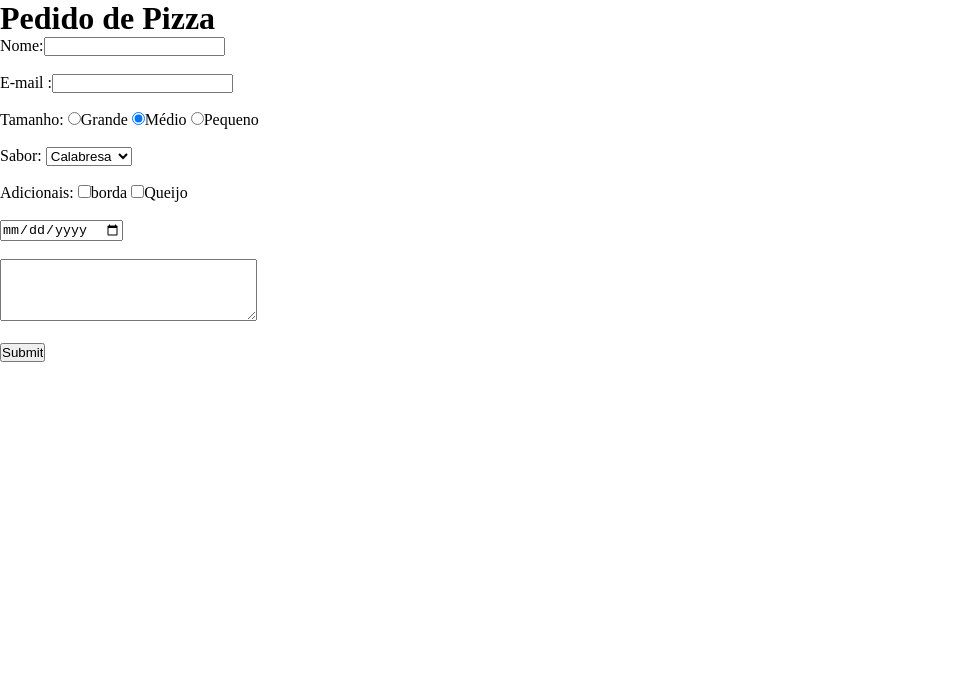
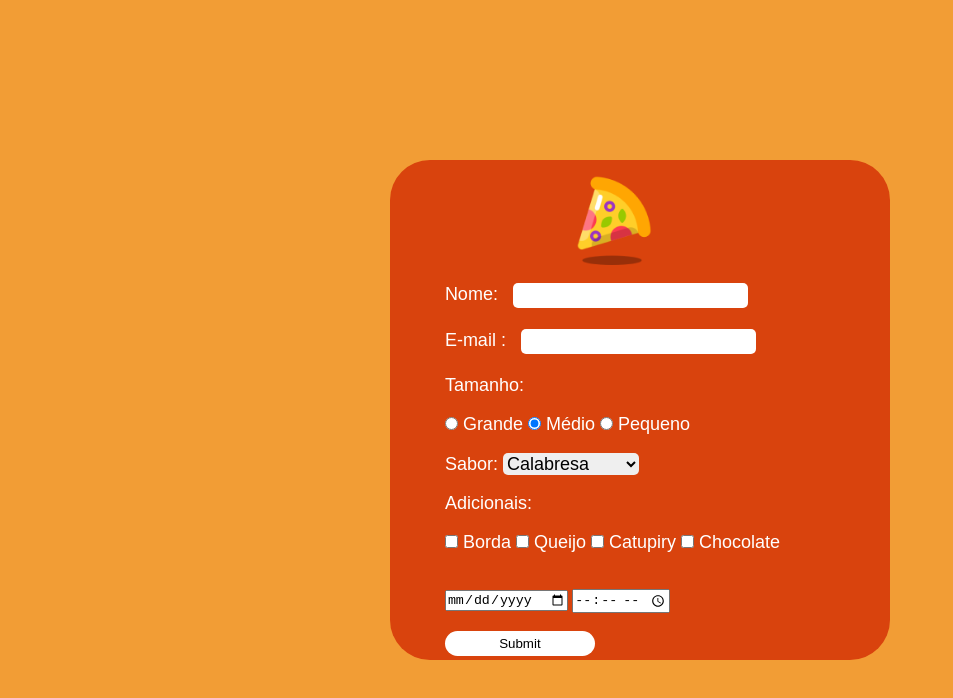
Before and after one commit to SantiagoChiniske/formulario_Pizzaria, a plain HTML site: page index.html in a window 1280 px wide. Shown: the whole page, without its empty margins (0-953 px from the left). Drawn offline with Linux system fonts and the light colour scheme.

Commit message:
Adicionando a estilização

```diff
--- a/index.html
+++ b/index.html
@@ -6,40 +6,64 @@
     <meta name="viewport" content="width=device-width, initial-scale=1.0">
     <link rel="stylesheet" href="style.css">
     <title>Pedido de pizza</title>
+    <link rel="icon" href="./logo-pizza.png">
 </head>
 <body>
 
     <div id="container">
-        <h1>Pedido de Pizza</h1>
 
+        <div id="box" >
+            <img src="./logo-pizza.png" alt="" id="logo-pizza">
+        <br>
             <form method="post" action="teste.jsp">
 
+                <div id="nome-email">
+                    <p>Nome:<input type="text" name="nome" ><br><br></p>
+                    <p> E-mail :<input type="email" name="email" ><br><br></p>
+                </div>
 
-            Nome:<input type="text" name="nome" ><br><br>
-            E-mail :<input type="email" name="email" ><br><br>
 
-            Tamanho:
-            <input type="radio" name="Tamanho"  value="G">Grande
-            <input type="radio" name="Tamanho"  value="M" checked>Médio
-            <input type="radio" name="Tamanho"  value="P">Pequeno
+                <p>Tamanho: </p> <br>
+                <label>
+                    <input type="radio" name="Tamanho"  value="G"> Grande
+                    <input type="radio" name="Tamanho"  value="M" checked> Médio
+                    <input type="radio" name="Tamanho"  value="P"> Pequeno
+                </label>
+
                 <br><br>
-            Sabor:
-            <select name="sabor" id="">
+
+
+                <div id="option">
+                    <label for="">Sabor: </label>
+                    <select name="sabor" id="" aria-placeholder="Selecione">
                         <option value="">Calabresa</option>
                         <option value="">Napolitana</option>
                         <option value="">4 queijos</option>
+                        <option value="">Crocante</option>
+                        <option value="">Milho Catupiry</option>
+                        <option value="">Dois Amores</option>
+                        <option value="">Prestígio</option>
                     </select>
-            <br><br>
-            Adicionais: <input type="checkbox" name="borda" id="Sim">borda
-            <input type="checkbox" name="Queijo" id="Sim">Queijo
-            <br><br>
-            <input type="date" name="dataEntrega">
-            <br><br>
-            <textarea name="msg" cols="30" rows="4"></textarea>
+                </div>
+                   <br>
+
+               <p>Adicionais:</p>  <br>
+               <p>
+                <input type="checkbox" name="borda" id="Sim"><span> Borda</span>
+                <input type="checkbox" name="Queijo" id="Sim"><span> Queijo</span>
+                <input type="checkbox" name="Queijo" id="Sim"><span> Catupiry</span>
+                <input type="checkbox" name="Queijo" id="Sim"><span> Chocolate</span>
+            </p>
 
                 <br><br>
-            <input type="submit" name="" id="">
+                <input type="date" name="dataEntrega"> <input type="time" name="" id=""> <br><br>
+                <input type="submit" name="" id="botão">
+
             </form>
+
+        </div>
+
+
     </div>
 
 
--- a/style.css
+++ b/style.css
@@ -3,4 +3,72 @@
     padding:0;
     list-style:none;
     vertical-align:baseline;
+
 }
+body{
+    background-color: #F29D35;;
+}
+
+#container{
+
+    width: 500px;
+    height: 500px;
+    background-color: #D9430D;
+    display: flex;
+    flex-direction: row;
+    justify-content: center;
+    align-items: center;
+    border-radius: 40px;
+    margin: auto;
+    margin-top: 10em;
+}
+
+#nome-email input{
+    border: #FFFFFF;
+    margin-left: 15px;
+    height: 25px;
+    width: 230px;
+    padding-left: 5px;
+    border-radius: 5px;
+}
+
+#nome-email p{
+    font-size: 18px;
+}
+#box{
+margin-left: -55px;
+}
+#box label{
+    color: #FFFFFF;
+    font-family: Arial, Helvetica, sans-serif;
+    font-size: 18px;
+}
+#option select{
+    font-family: Arial, Helvetica, sans-serif;
+    font-size: 18px;
+    border-radius: 5px;
+    border: #FFFFFF;
+}
+#box p{
+    color: #FFFFFF;
+    font-family: Arial, Helvetica, sans-serif;
+    font-size: 18px;
+}
+
+#logo-pizza{
+    margin: auto;
+    display: flex;
+    justify-content: center;
+    height: 100px;
+    width: 100px;
+}
+
+#botão{
+    width: 150px;
+    height: 25px;
+    border-radius: 15px;
+    border: #FFFFFF;
+
+   align-items: end;
+   background-color: #FFFFFF;
+}
```
Also changed, not shown: logo-pizza.png (added). Lines whose indentation alone changed are shown as unchanged.
